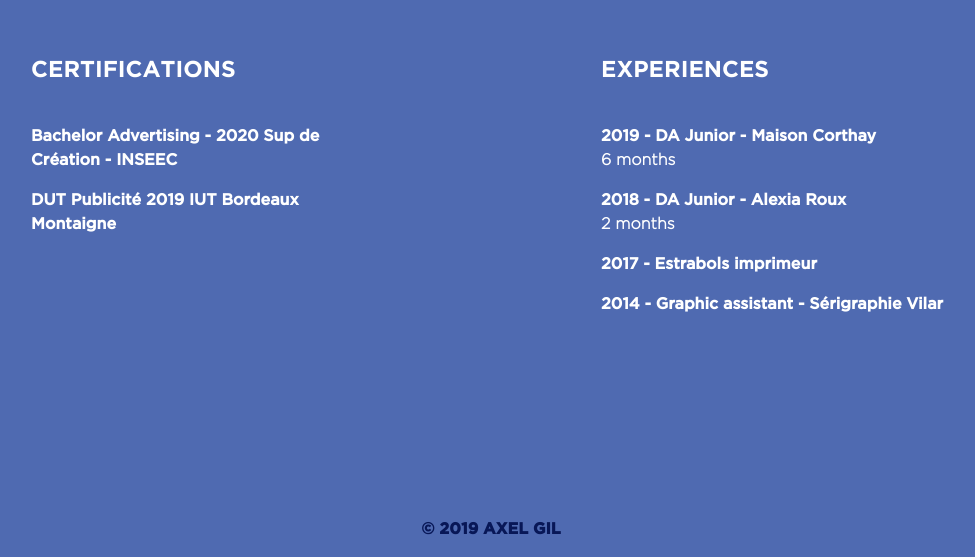
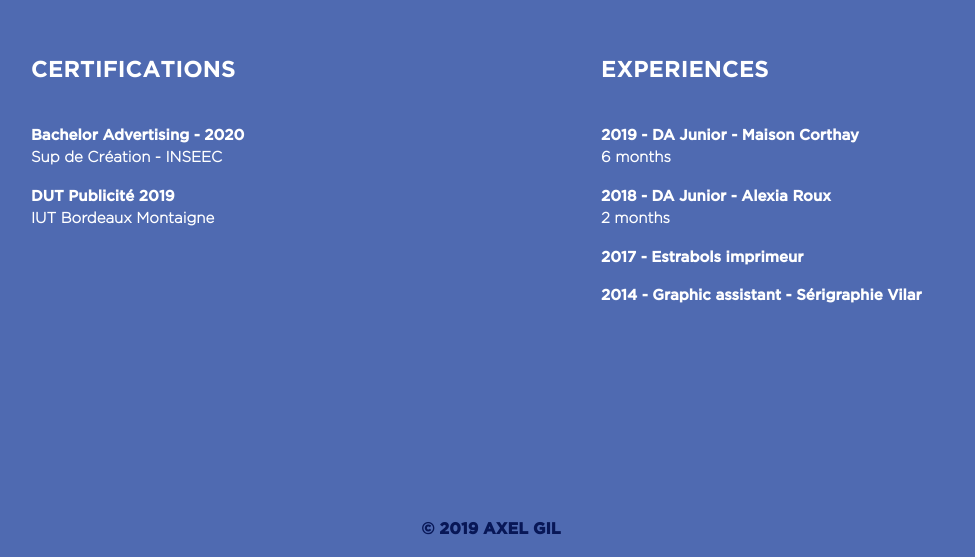
Before and after one commit to leochocolat/axelgil, a plain HTML site: page about/index.html in a window 1280 px wide. Shown: the part 1411-1968 px from the top of the page, without its empty margins (149-1124 px from the left). Drawn offline with nearby package versions, Linux system fonts and the light colour scheme; a script that the page names is missing.

Commit message:
police page about

```diff
--- a/about/index.html
+++ b/about/index.html
@@ -115,12 +115,12 @@
                   <div class="elt-cv">
                     <h5>Certifications</h5>
                     <p>
-                      Bachelor Advertising - 2020
-                      Sup de Création - INSEEC
+                      Bachelor Advertising - 2020<br>
+                      <span class="light">Sup de Création - INSEEC</span>
                     </p>
                     <p>
-                      DUT Publicité 2019
-                      IUT Bordeaux Montaigne
+                      DUT Publicité 2019<br>
+                      <span class="light">IUT Bordeaux Montaigne</span>
                     </p>
                   </div>
                 </div>
--- a/css/pages/about.scss
+++ b/css/pages/about.scss
@@ -62,7 +62,7 @@
             margin-bottom: 50px;
 
             p {
-              font-size: 16px;
+              font-size: 15px;
               font-family: $medium;
 
               & span {
```
Also changed, not shown: css/app.css.
